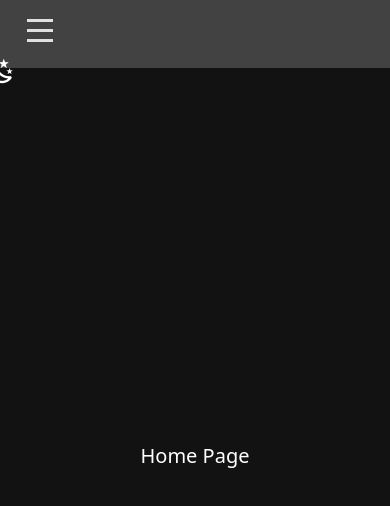
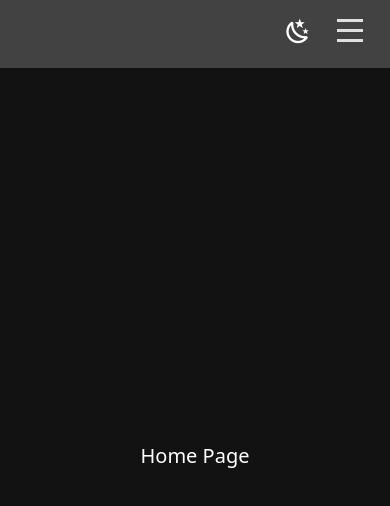
Before and after one commit to Cheshire-Newbie/web-portfolio, a Vue app: page / in a window 390 px wide. Shown: the top 506 px of the page. Built offline with nearby package versions, Linux system fonts and the light colour scheme.

Commit message:
siodmy commit-komunikacja dziecko/rodzic (hamburger w nowym ckomponencie)

```diff
--- a/src/components/App/App.css
+++ b/src/components/App/App.css
@@ -16,13 +16,6 @@
 
 }
 
-/* .center {
-    width: 50%;
-    height: 50%;
-    background-color: lightgray;
-} */
-
-
 .menu-bar {
     width: 100%;
     height: 8%;
@@ -32,78 +25,10 @@
     transition: all ease-in-out .5s;
 }
 
-.switchButton {
-    position: fixed;
+.menuBarButtons {
+    position: absolute;
+    display: flex;
     top: 10px;
     right: 20px;
+    gap: 10px;
 }
-
-
-
-.hamburger {
-    position: relative;
-    top: 10px;
-    left: 20px;
-    height: 40px;
-    width: 40px;
-    border-radius: 10px;
-}
-
-.hamburger>span,
-.hamburger>span::after,
-.hamburger>span::before {
-    width: 26px;
-    height: 3px;
-    display: block;
-    position: absolute;
-
-}
-
-.hamburger>span {
-    top: 18.5px;
-    left: 7px;
-    transition: all ease-in-out .5s;
-}
-
-.hamburger>span::after {
-    top: 10px;
-    content: '';
-    background-color: inherit;
-    transition: top .5s ease-in-out, transform .5s ease-in-out;
-}
-
-.hamburger>span::before {
-    top: -10px;
-    content: '';
-    background-color: inherit;
-    transition: top .5s ease-in-out, transform .5s ease-in-out;
-}
-
-.hamburger.active>span {
-    transform: rotate(135deg);
-}
-
-.hamburger.active>span::after {
-    top: 0px;
-    transform: rotate(90deg);
-}
-
-.hamburger.active>span::before {
-    top: 0px;
-    transform: rotate(0deg);
-}
-
-.opacityMode {
-    opacity: 0;
-    top: 0px;
-    left: 0px;
-    position: absolute;
-    width: inherit;
-    height: inherit;
-    border-radius: 100%;
-}
-
-.hamburger:hover>.opacityMode {
-    opacity: 0.2;
-
-}
--- a/src/components/App/App.js
+++ b/src/components/App/App.js
@@ -1,9 +1,11 @@
 import MenuList from "./MenuList/MenuList.vue";
+import Hamburger from "./Hamburger/Hamburger.vue";
 
 export default {
 
     components: {
         MenuList,
+        Hamburger,
     },
 
     name: "App",
@@ -15,7 +17,7 @@ export default {
     }),
 
     methods: {
-        menuStart() {
+        menuStart(e) {
             if (!this.showMenuList) {
                 this.showMenuList = !this.showMenuList;
                 setTimeout(() => {
@@ -31,6 +33,7 @@ export default {
             }
             const hamburgerElement = document.querySelector(".hamburger");
             hamburgerElement.classList.toggle("active");
+            console.log(e)
         },
 
         dayMode() {
--- a/src/components/App/App.vue
+++ b/src/components/App/App.vue
@@ -1,17 +1,12 @@
 <template>
   <v-app id="container" class="background">
-    <!-- <div class="center">
-        {{content}}
-        {{pusta}}
-    </div> -->
     <div class="menu-bar primary" app>
-      <div class="hamburger" @click="menuStart">
-        <div class="opacityMode tertiary" />
-        <span class="tertiary"></span>
-      </div>
-      <v-btn icon large class="switchButton" @click="dayMode">
+      <div class="menuBarButtons">
+      <v-btn icon large @click="dayMode">
         <v-icon>{{ lightBulbIcon }}</v-icon>
       </v-btn>
+      <Hamburger @showEvent="menuStart"/>
+      </div>
     </div>
     <MenuList :show="showMenuList"/>
 
--- /dev/null
+++ b/src/components/App/Hamburger/Hamburger.css
@@ -0,0 +1,65 @@
+.hamburger {
+    position: relative;
+    height: 40px;
+    width: 40px;
+    border-radius: 10px;
+}
+
+.hamburger>span,
+.hamburger>span::after,
+.hamburger>span::before {
+    width: 26px;
+    height: 3px;
+    display: block;
+    position: absolute;
+
+}
+
+.hamburger>span {
+    top: 18.5px;
+    left: 7px;
+    transition: all ease-in-out .5s;
+}
+
+.hamburger>span::after {
+    top: 10px;
+    content: '';
+    background-color: inherit;
+    transition: top .5s ease-in-out, transform .5s ease-in-out;
+}
+
+.hamburger>span::before {
+    top: -10px;
+    content: '';
+    background-color: inherit;
+    transition: top .5s ease-in-out, transform .5s ease-in-out;
+}
+
+.hamburger.active>span {
+    transform: rotate(135deg);
+}
+
+.hamburger.active>span::after {
+    top: 0px;
+    transform: rotate(90deg);
+}
+
+.hamburger.active>span::before {
+    top: 0px;
+    transform: rotate(0deg);
+}
+
+.opacityMode {
+    opacity: 0;
+    top: 0px;
+    left: 0px;
+    position: absolute;
+    width: inherit;
+    height: inherit;
+    border-radius: 100%;
+}
+
+.hamburger:hover>.opacityMode {
+    opacity: 0.2;
+
+}
--- /dev/null
+++ b/src/components/App/Hamburger/Hamburger.js
@@ -0,0 +1,9 @@
+export default {
+    name: "Hamburger",
+
+    methods: {
+        emitShowEventToParent(e) {
+            this.$emit("showEvent", e )
+        }
+    }
+  };
--- /dev/null
+++ b/src/components/App/Hamburger/Hamburger.vue
@@ -0,0 +1,9 @@
+<template>
+    <div class="hamburger" @click="emitShowEventToParent">
+        <div class="opacityMode tertiary" />
+        <span class="tertiary"></span>
+      </div>
+</template>
+
+<script src="./Hamburger.js"/>
+<style src="./Hamburger.css"/>
--- a/src/components/App/MenuList/MenuList.css
+++ b/src/components/App/MenuList/MenuList.css
@@ -2,6 +2,7 @@
     width: 10%;
     height: 92%;
     top: 8%;
+    right: 0px;
     position: absolute;
     /* border: 1px solid black; */
     /* sluzy do zawijania tekstu wewnatrz swojego diva */
```
Also changed, not shown: 1 other file (tests, documents, lock files or other folders).
